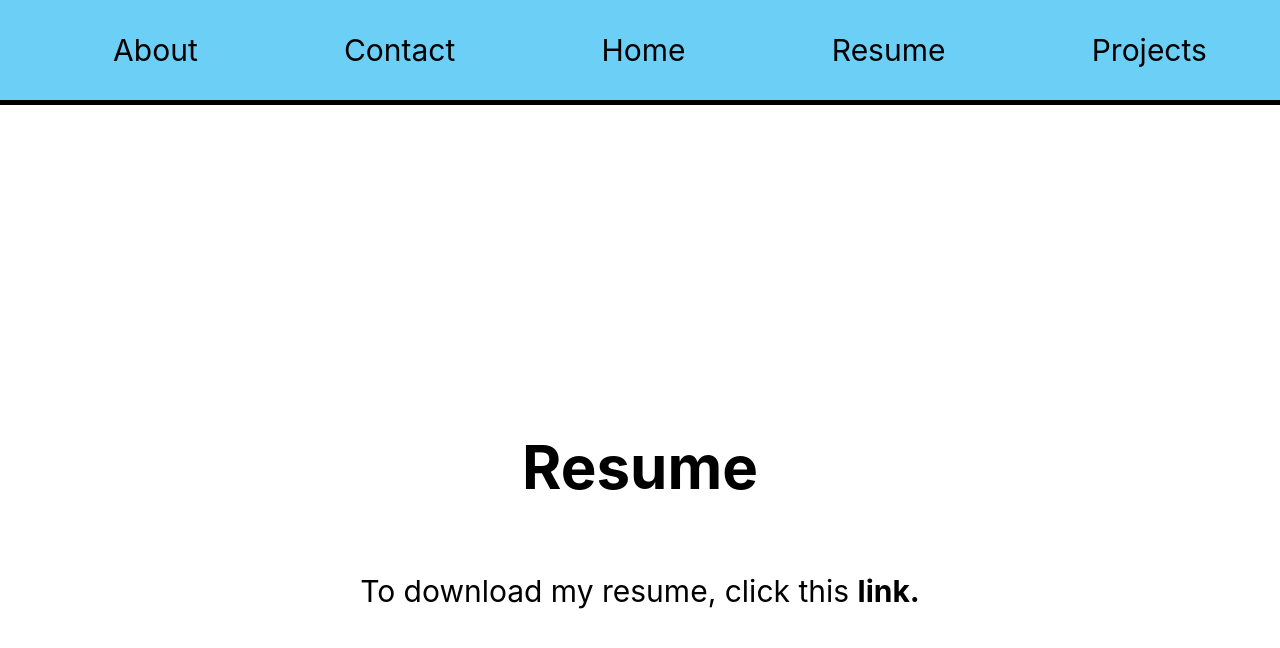
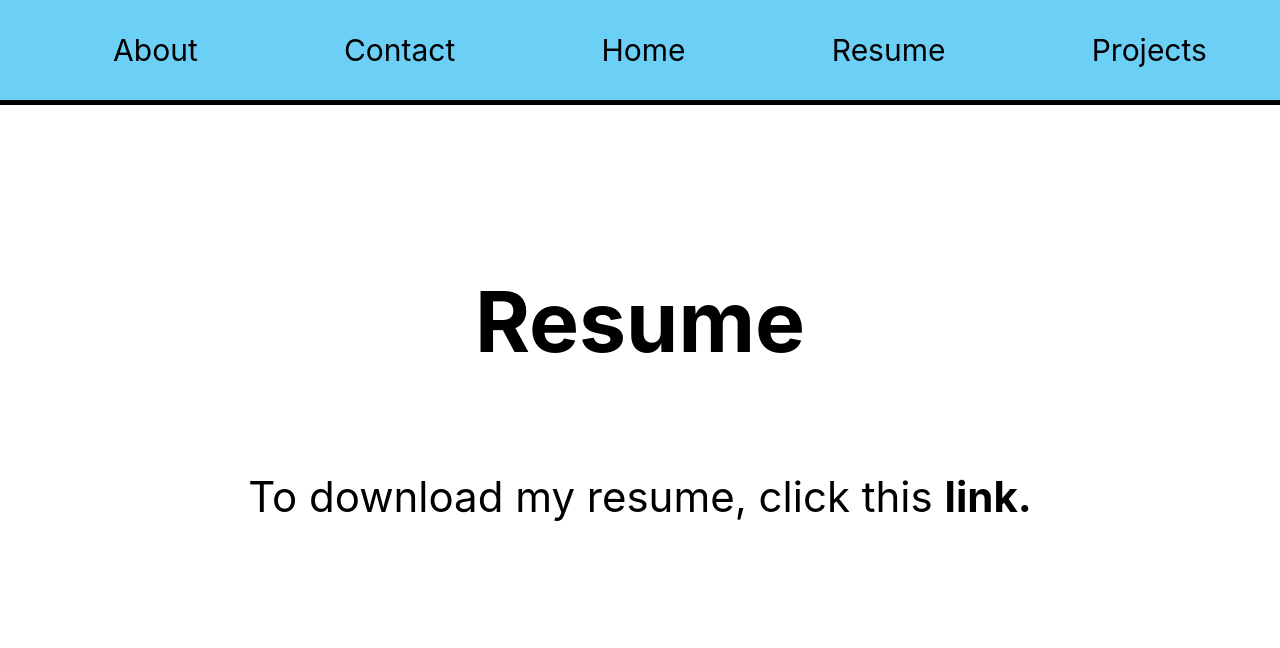
Before and after one commit to cmthecoder/portfolio-react, a React (Create React App) app: page /resume in a window 1280 px wide. Shown: the top 648 px of the page. Built offline with nearby package versions, Linux system fonts and the light colour scheme.

Commit message:
change font-size

```diff
--- a/src/styles/Contact.css
+++ b/src/styles/Contact.css
@@ -1,8 +1,7 @@
 .contact {
   display: flex;
-  justify-content: center;
   align-items: center;
   flex-direction: column;
   font-size: 42px;
-  height: 100vh;
+  padding-top: 100px;
 }
--- a/src/styles/Resume.css
+++ b/src/styles/Resume.css
@@ -3,8 +3,8 @@
   justify-content: center;
   align-items: center;
   flex-direction: column;
-  font-size: 30px;
-  height: 100vh;
+  font-size: 42px;
+  padding-top: 100px;
 }
 
 span {
```
